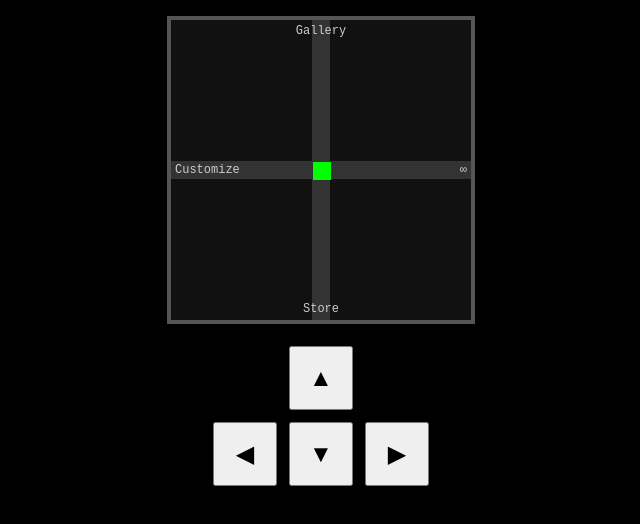
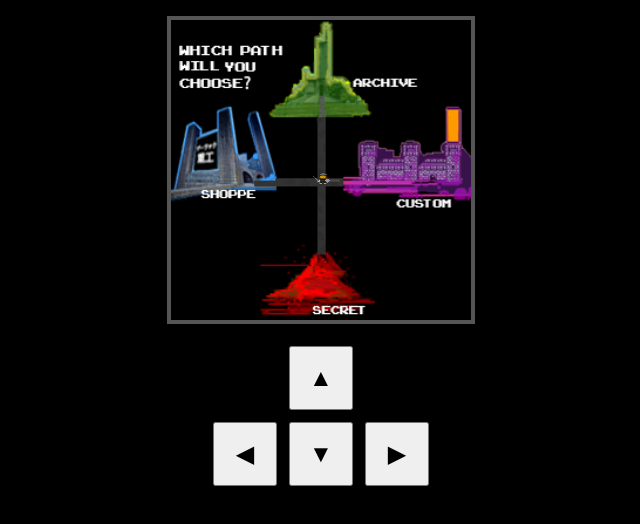
Before and after one commit to matthewboman/xarlakk, a plain HTML site: page index.html in a window 1280 px wide. Shown: the whole page, without its empty margins (319-959 px from the left). Drawn offline with Linux system fonts and the light colour scheme.

Commit message:
use images

```diff
--- a/index.html
+++ b/index.html
@@ -8,7 +8,6 @@
 </head>
 <body>
   <div id="game">
-    <div id="player"></div>
   </div>
 
   <div id="controls">
--- a/script.js
+++ b/script.js
@@ -2,44 +2,49 @@ const game   = document.getElementById("game")
 const player = document.createElement("div")
 player.id    = "player"
 
-const step   = 20
-const center = 142
+const step    = 10
+const centerX = 142
+const centerY = 150
 
 const links  = {
-  up:    { title: "Gallery",   url: "https://www.xarlakkheavyindustries.com/" },
-  down:  { title: "Store",     url: "https://www.xarlakkheavyindustries.com/xhi-mmxxv" },
-  left:  { title: "Customize", url: "https://www.xarlakkheavyindustries.com/contact" },
-  right: { title: "∞",         url: "https://www.youtube.com/watch?v=Aq5WXmQQooo&list=RDAq5WXmQQooo&start_radio=1" },
+  up:    { title: "", url: "https://www.xarlakkheavyindustries.com/" },
+  left:  { title: "", url: "https://www.xarlakkheavyindustries.com/xhi-mmxxv" },
+  right: { title: "", url: "https://www.xarlakkheavyindustries.com/contact" },
+  down:  { title: "", url: "https://www.xarlakkheavyindustries.com/iota" },
 }
 
 const bounds = {
-  up:    0,
-  down:  284,
-  left:  0,
-  right: 284,
+  up:    60,
+  down:  230,
+  left:  70,
+  right: 250,
 }
+
+let facing = "right"
+let frame  = 1
 
 function move(dir) {
   let x = player.offsetLeft
   let y = player.offsetTop
 
-  if (dir === "up"    && x === center && y > bounds.up)    y -= step
-  if (dir === "down"  && x === center && y < bounds.down)  y += step
-  if (dir === "left"  && y === center && x > bounds.left)  x -= step
-  if (dir === "right" && y === center && x < bounds.right) x += step
+  if (dir === "up"    && x === centerX && y > bounds.up)    y -= step
+  if (dir === "down"  && x === centerX && y < bounds.down)  y += step
+  if (dir === "left"  && y === centerY && x > bounds.left)  x -= step
+  if (dir === "right" && y === centerY && x < bounds.right) x += step
 
   player.style.left = x + "px"
   player.style.top  = y + "px"
 
+  updateSprite(dir)
   checkEnd(dir, x, y)
 }
 
 function checkEnd(dir, x, y) {
   if (
-    (dir === "up"    && (y - 2) <= bounds.up)   ||
-    (dir === "down"  && (y + 2) >= bounds.down) ||
-    (dir === "left"  && (x - 2) <= bounds.left) ||
-    (dir === "right" && (x + 2) >= bounds.right)
+    (dir === "up"    && y <= bounds.up)   ||
+    (dir === "down"  && y >= bounds.down) ||
+    (dir === "left"  && x <= bounds.left) ||
+    (dir === "right" && x >= bounds.right)
   ) {
     window.open(links[dir].url, "_blank")
     reset()
@@ -47,8 +52,18 @@ function checkEnd(dir, x, y) {
 }
 
 function reset() {
-  player.style.left = center + "px"
-  player.style.top  = center + "px"
+  player.style.left = centerX + "px"
+  player.style.top  = centerY + "px"
+}
+
+function updateSprite(dir) {
+  if (dir === "left")  facing = "left"
+  if (dir === "right") facing = "right"
+
+  frame = frame === 1 ? 2 : 1
+
+  player.style.backgroundImage =
+    `url("images/sprite_${facing}_${frame}.png")`
 }
 
 document.addEventListener("keydown", (e) => {
@@ -68,17 +83,6 @@ document.querySelectorAll("#controls button").forEach((btn) => {
   btn.addEventListener("click", () => move(btn.dataset.dir))
 })
 
-const vPath     = document.createElement("div")
-vPath.id        = "path-vertical"
-vPath.className = "path"
-
-const hPath     = document.createElement("div")
-hPath.id        = "path-horizontal"
-hPath.className = "path"
-
-game.appendChild(vPath)
-game.appendChild(hPath)
-
 Object.entries(links).forEach(([dir, data]) => {
   const label = document.createElement("div")
 
--- a/styles.css
+++ b/styles.css
@@ -9,19 +9,27 @@ body {
   padding: 16px;
 }
 
-/* scale game relative to viewport */
 #game {
   position: relative;
   width: min(90vw, 300px);
   aspect-ratio: 1 / 1;
-  background: #111;
   border: 4px solid #555;
+  overflow: hidden;
 }
 
-/* paths scale with container */
+#game::before {
+  content: "";
+  position: absolute;
+  inset: 0;
+  background: url("./images/map.png") center / cover no-repeat;
+  z-index: 1;
+  pointer-events: none;
+}
+
 .path {
   position: absolute;
   background: #333;
+  z-index: 2;
 }
 
 #path-vertical {
@@ -40,22 +48,22 @@ body {
   transform: translateY(-50%);
 }
 
-/* player scales */
 #player {
   position: absolute;
   width: 6%;
   height: 6%;
-  background: #0f0;
   left: 47%;
   top: 47%;
+  background: url("images/sprite_left_1.png") center / contain no-repeat;
+  z-index: 3;
 }
 
-/* labels stay readable */
 .label {
   position: absolute;
   font-size: clamp(10px, 2.5vw, 12px);
   color: #ccc;
   white-space: nowrap;
+  z-index: 2;
 }
 
 .label.up    { top: 4px; left: 50%; transform: translateX(-50%); }
@@ -63,7 +71,6 @@ body {
 .label.left  { left: 4px; top: 50%; transform: translateY(-50%); }
 .label.right { right: 4px; top: 50%; transform: translateY(-50%); }
 
-/* controls optimized for touch */
 #controls {
   margin-top: 16px;
   display: flex;
```
Also changed, not shown: images/map.png (added), images/sprite_left_1.png (added), images/sprite_left_2.png (added), images/sprite_right_1.png (added), images/sprite_right_2.png (added).
